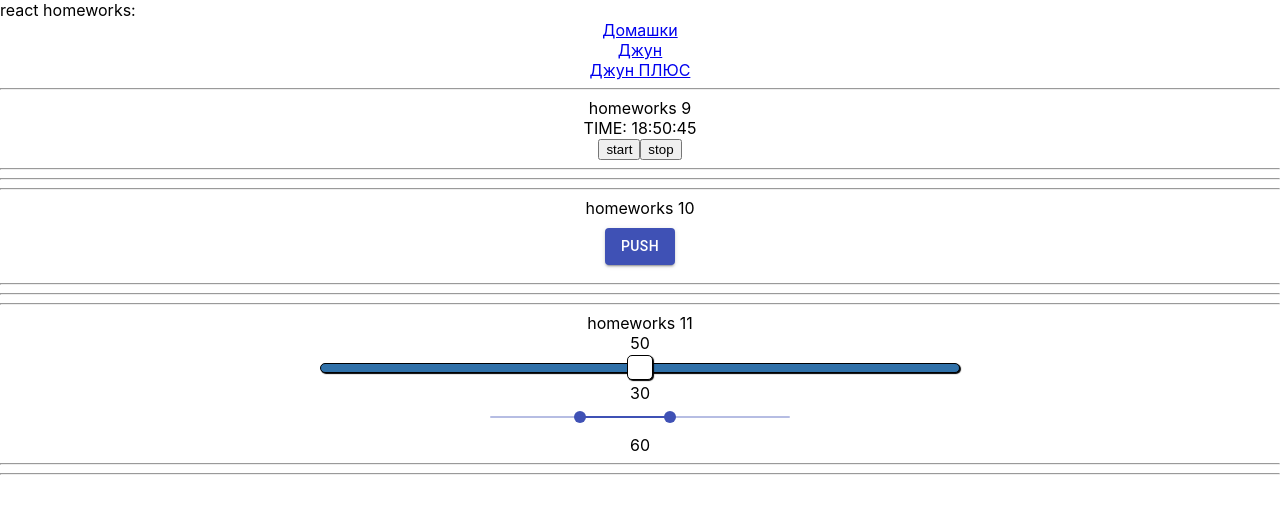
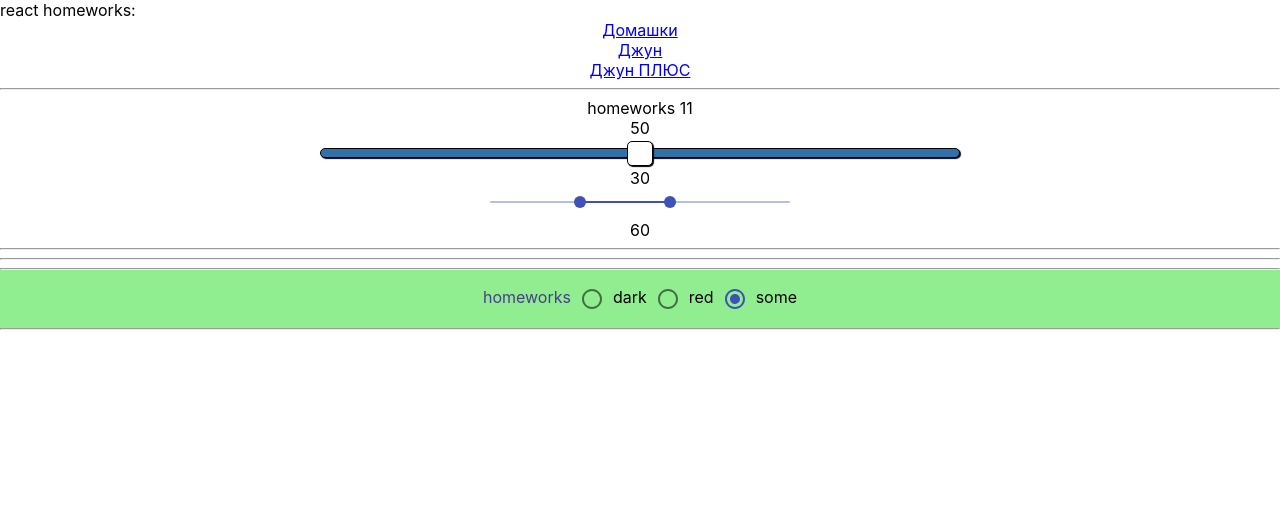
Before and after one commit to potapov-eo/IgnatHW, a React (Create React App) app: page /#/pre-junior in a window 1280 px wide. Shown: the top 514 px of the page. Built offline with nearby package versions, Linux system fonts and the light colour scheme.

Commit message:
task 12 with theme

```diff
--- a/src/p2-homeworks/h10/bll/store.ts
+++ b/src/p2-homeworks/h10/bll/store.ts
@@ -1,15 +1,16 @@
 import {loadingReducer} from "./loadingReducer";
 import {applyMiddleware, combineReducers, createStore} from 'redux'
 import thunkMiddleware from 'redux-thunk'
+import {themeReducer} from "../../h12/bll/themeReducer";
 
 const reducers = combineReducers({
-     loading: loadingReducer,
-
- });
+    loading: loadingReducer,
+    theme: themeReducer
+});
 
 export const store = createStore(reducers, applyMiddleware(thunkMiddleware));
 
- export type AppStoreType = ReturnType<typeof reducers>
+export type AppStoreType = ReturnType<typeof reducers>
 
- // @ts-ignore
- window.store = store; // for dev
+// @ts-ignore
+window.store = store; // for dev
--- a/src/p2-homeworks/h12/HW12.tsx
+++ b/src/p2-homeworks/h12/HW12.tsx
@@ -1,23 +1,29 @@
 import React from "react";
 import s from "./HW12.module.css";
+import SuperRadio from "../h7/common/c6-SuperRadio/SuperRadio";
+import {useDispatch, useSelector} from "react-redux";
+import {changeThemeAC, themeType} from "./bll/themeReducer";
+import {AppStoreType} from "../h10/bll/store";
 
 const themes = ['dark', 'red', 'some'];
 
 function HW12() {
-    const theme = 'some'; // useSelector
-
-    // useDispatch, onChangeCallback
-
+    const dispatch = useDispatch()
+    const theme = useSelector<AppStoreType, themeType>(state => state.theme.themes)
+    const onChangeOption = (theme: themeType) => {
+        dispatch(changeThemeAC(theme))
+    }
     return (
         <div className={s[theme]}>
             <hr/>
             <span className={s[theme + '-text']}>
-                homeworks 12
+                homeworks
             </span>
-
-            {/*should work (должно работать)*/}
-            {/*SuperSelect or SuperRadio*/}
-
+            <SuperRadio
+                options={themes}
+                onChangeOption={onChangeOption}
+                value={theme}
+            />
             <hr/>
         </div>
     );
--- a/src/p2-homeworks/h12/bll/themeReducer.ts
+++ b/src/p2-homeworks/h12/bll/themeReducer.ts
@@ -1,14 +1,29 @@
+
+export type themeType='dark'| 'red'| 'some'
+export type themeReducerInitStateType={
+    themes:themeType
+}
+
+
 const initState = {
+    themes:'some'as const
+}
 
-};
-
-export const themeReducer = (state = initState, action: any): any => { // fix any
+export const themeReducer = (state:themeReducerInitStateType = initState, action: ActionsChangeThemeReducerType): themeReducerInitStateType => { // fix any
     switch (action.type) {
-        case "": {
-            return state;
+        case "CHANGE-THEME": {
+            return {...state, themes:action.theme}
         }
         default: return state;
+
     }
 };
 
-export const changeThemeC = (): any => {}; // fix any
+
+export const changeThemeAC = (theme:themeType) => ({
+    type:"CHANGE-THEME",
+    theme
+}) as const ;
+
+export type loadingACType= ReturnType<typeof changeThemeAC>
+type ActionsChangeThemeReducerType = loadingACType
--- a/src/p2-homeworks/h5/pages/PreJunior.tsx
+++ b/src/p2-homeworks/h5/pages/PreJunior.tsx
@@ -9,20 +9,22 @@ import HW8 from "../../h8/HW8";
 import HW9 from "../../h9/HW9";
 import HW10 from "../../h10/HW10";
 import HW11 from "../../h11/HW11";
+import HW12 from "../../h12/HW12";
 
 function PreJunior() {
     return (
         <div>
-            {/*<HW1/>
+           {/* <HW1/>
             <HW2/>
             <HW3/>
             <HW4/>
             <HW6/>
             <HW7/>
-            <HW8/>*/}
+            <HW8/>
             <HW9/>
-            <HW10/>
+            <HW10/>*/}
             <HW11/>
+            <HW12/>
         </div>
     );
 }
--- a/src/p2-homeworks/h7/common/c6-SuperRadio/SuperRadio.tsx
+++ b/src/p2-homeworks/h7/common/c6-SuperRadio/SuperRadio.tsx
@@ -1,12 +1,24 @@
 import React, {ChangeEvent, InputHTMLAttributes, DetailedHTMLProps} from "react";
+import {withStyles} from '@material-ui/core/styles';
+import {green} from '@material-ui/core/colors';
+import Radio, {RadioProps} from '@material-ui/core/Radio';
 
 type DefaultRadioPropsType = DetailedHTMLProps<InputHTMLAttributes<HTMLInputElement>, HTMLInputElement>
 
 type SuperRadioPropsType = DefaultRadioPropsType & {
     options?: any[]
-    onChangeOption: (option: any) => void
-    value:any
+    onChangeOption?: (option: any) => void
+    value?: any
 }
+const GreenRadio = withStyles({
+    root: {
+        color: green[400],
+        '&$checked': {
+            color: green[600],
+        },
+    },
+    checked: {},
+})((props: RadioProps) => <Radio color="default" {...props} />);
 
 const SuperRadio: React.FC<SuperRadioPropsType> = (
     {
@@ -16,20 +28,21 @@ const SuperRadio: React.FC<SuperRadioPropsType> = (
         ...restProps
     }
 ) => {
+
     const onChangeCallback = (e: ChangeEvent<HTMLInputElement>) => {
 
-        onChangeOption(e.currentTarget.name)// onChange, onChangeOption
-        console.log(e.currentTarget.value)
+        onChangeOption&&onChangeOption(e.currentTarget.name)// onChange, onChangeOption
+
     }
 
     const mappedOptions: any[] = options ? options.map((o, i) => (
         <label key={name + "-" + i}>
-            <input
-                type={"radio"}
-                name={o}
-                checked={value===o}
+            <Radio
+                checked={value === o}
                 onChange={onChangeCallback}
                 value={o}
+                name={o}
+                color='primary'
                 // name, checked, value, onChange
             />
             {o}
```
